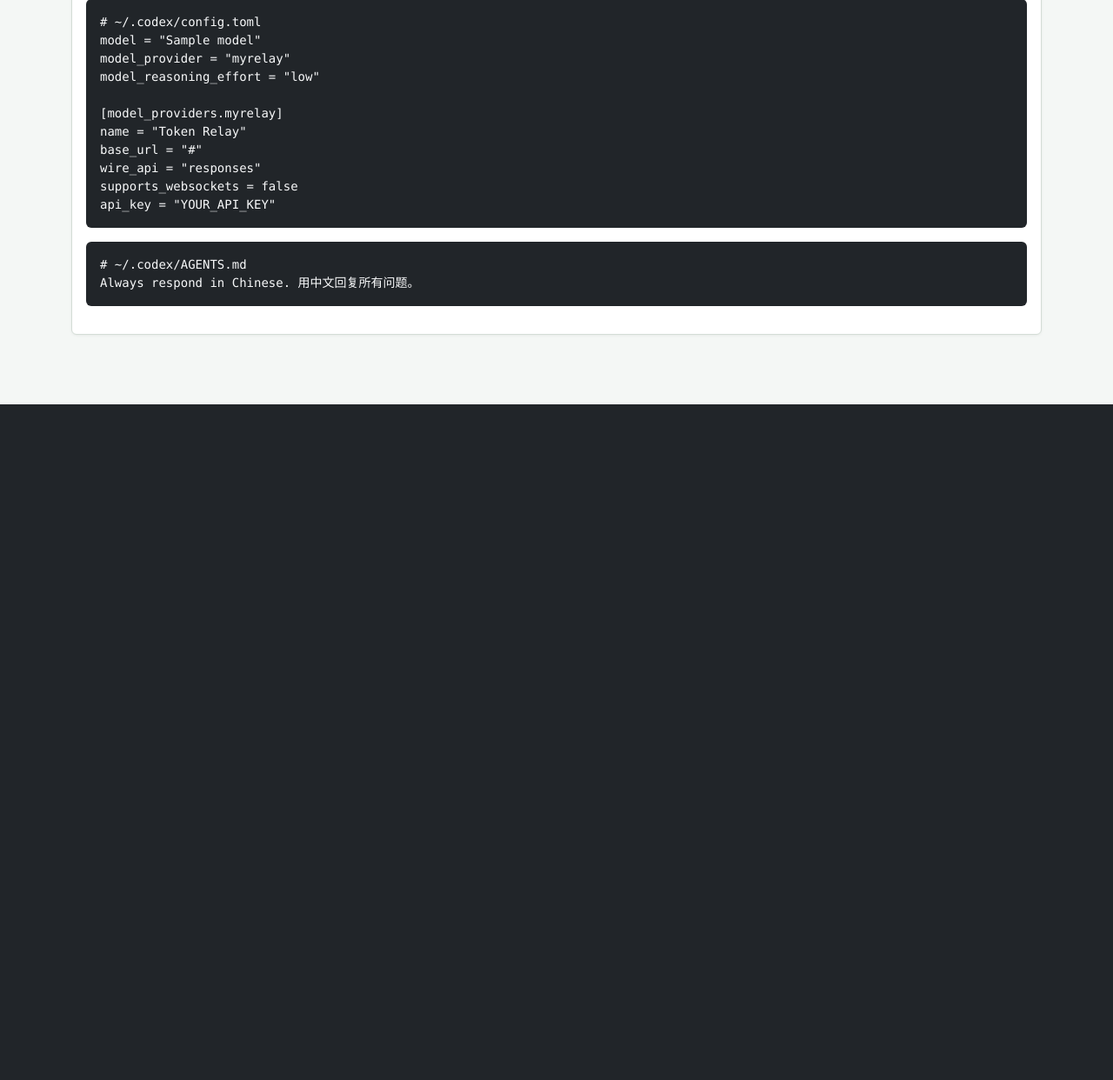
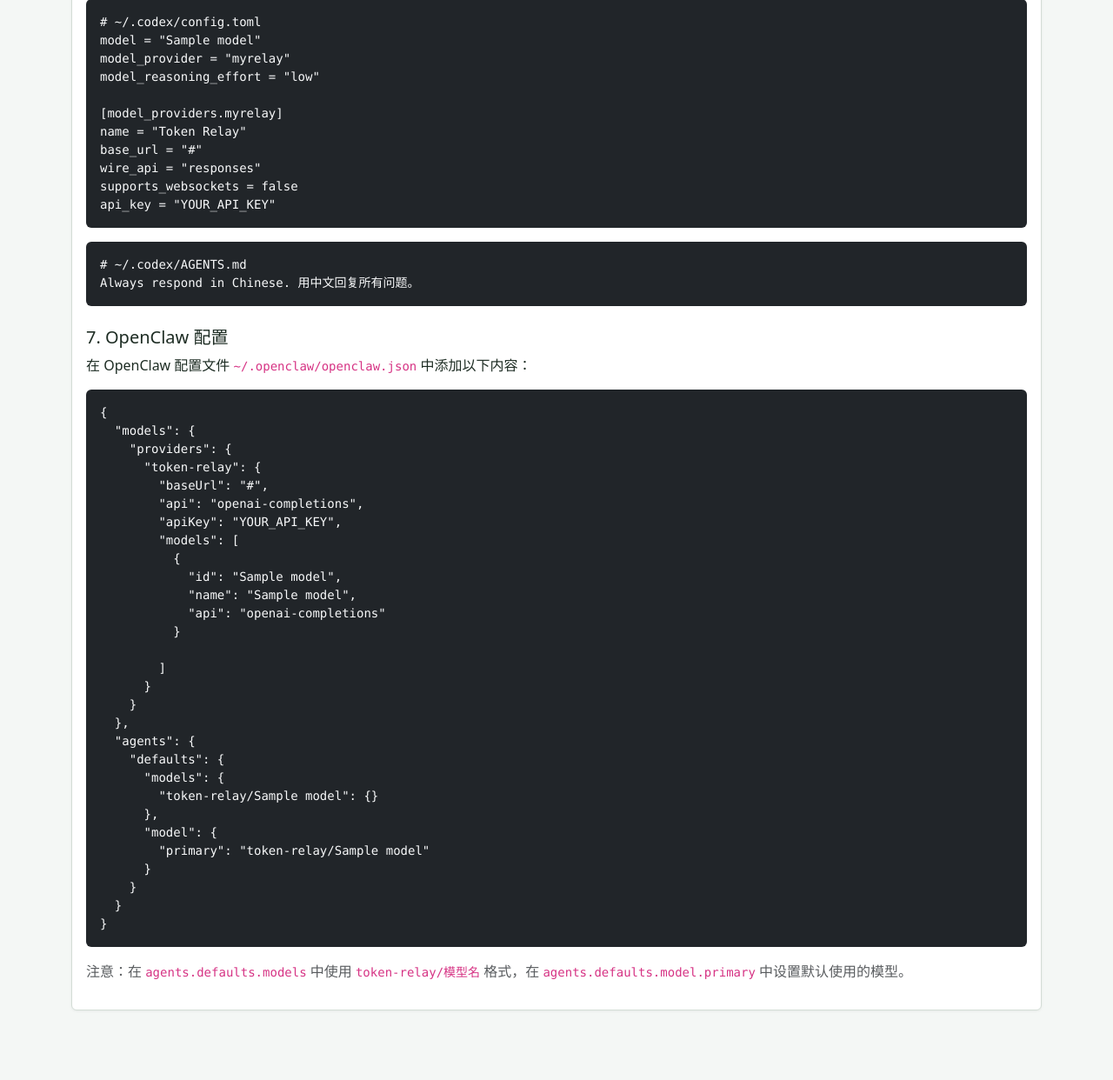
Before and after one commit to wjj-hermes/token-relay, a Python web app: template templates/user/guide.html in a window 1280 px wide. Shown: the part 878-2120 px from the top of the page at 87% size. Before the commit the page ends 1343 px from the top, so only its background shows below. Run offline with Jinja, Linux system fonts and the light colour scheme; the template is opened without the code that fills it: most values are stand-ins (such as "Sample title", 1, 10 or a date in 2020).

Commit message:
feat: add OpenClaw configuration guide
Added section 7 with OpenClaw openclaw.json configuration example,
including token-relay provider setup and model mapping.

```diff
--- a/templates/user/guide.html
+++ b/templates/user/guide.html
@@ -60,6 +60,40 @@ api_key = "YOUR_API_KEY"</code></pre>
         <p>{{ t("codex_chinese_hint") }}</p>
         <pre class="bg-dark text-light p-3 rounded"><code># ~/.codex/AGENTS.md
 Always respond in Chinese. 用中文回复所有问题。</code></pre>
+
+        <h5 class="mt-4">7. OpenClaw 配置</h5>
+        <p>在 OpenClaw 配置文件 <code>~/.openclaw/openclaw.json</code> 中添加以下内容：</p>
+        <pre class="bg-dark text-light p-3 rounded"><code>{
+  "models": {
+    "providers": {
+      "token-relay": {
+        "baseUrl": "{{ api_base_url }}",
+        "api": "openai-completions",
+        "apiKey": "YOUR_API_KEY",
+        "models": [
+          {% for m in models %}{
+            "id": "{{ m.name }}",
+            "name": "{{ m.name }}",
+            "api": "openai-completions"
+          }{% if not loop.last %},{% endif %}
+          {% endfor %}
+        ]
+      }
+    }
+  },
+  "agents": {
+    "defaults": {
+      "models": {
+        {% for m in models %}"token-relay/{{ m.name }}": {}{% if not loop.last %},
+        {% endif %}{% endfor %}
+      },
+      "model": {
+        "primary": "token-relay/{{ models[0].name if models else 'model-name' }}"
+      }
+    }
+  }
+}</code></pre>
+        <p class="text-muted mt-2">注意：在 <code>agents.defaults.models</code> 中使用 <code>token-relay/模型名</code> 格式，在 <code>agents.defaults.model.primary</code> 中设置默认使用的模型。</p>
     </div>
 </div>
 {% endblock %}
```
